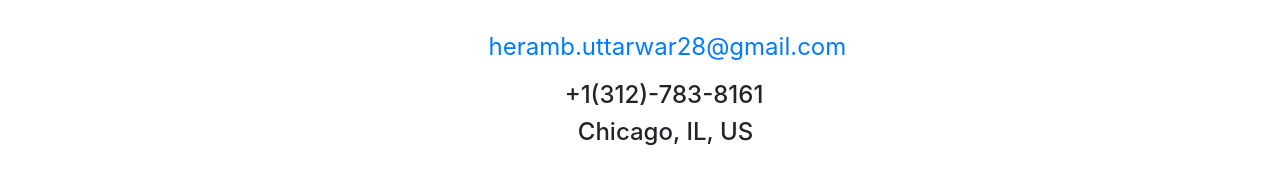
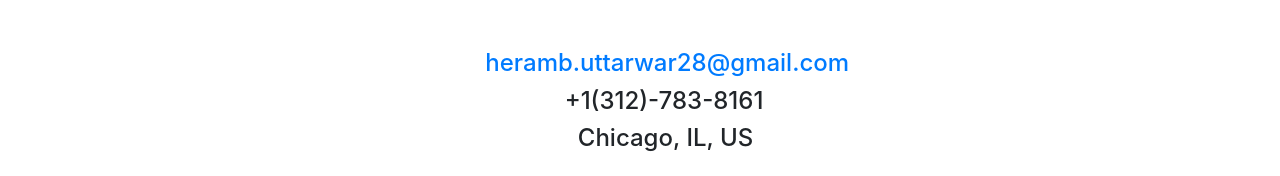
Before and after one commit to huttarwar/huttarwar.github.io, a website with bundled scripts: page index.html in a window 1280 px wide. Shown: the part 4658-4834 px from the top of the page. Built offline with nearby package versions, Linux system fonts and the light colour scheme; files whose address does not match are found by name; a web font is replaced by a local one.

Commit message:
Adding update on mail option

```diff
--- a/index.html
+++ b/index.html
@@ -381,7 +381,7 @@
 	  <br>
 	  <div align = "center">
 	  <p>
-	  <a class="section-heading" href="mailto:heramb.uttarwar28@gmail.com" style="font-size:24px"><i class="fa fa-envelope" style="font-size:24px; color:white;margin-right: 1em;"></i> heramb.uttarwar28@gmail.com </a>
+	  <h3><a class="section-heading" href="mailto:heramb.uttarwar28@gmail.com" style="font-size:24px"><i class="fa fa-envelope" style="font-size:24px; color:white;margin-right: 1em;"></i> heramb.uttarwar28@gmail.com </a></h3>
 	  <h3 class="section-heading" style="font-size:24px"><i class="fa fa-phone" style="font-size:24px; color:white;margin-right: 1em;"></i>+1(312)-783-8161</h3>
 	  <h3 class="section-heading" style="font-size:24px"><i class="fa fa-home" style="font-size:24px; color:white;margin-right: 1em;"></i>Chicago, IL, US</h3>
 	  <br>
```
